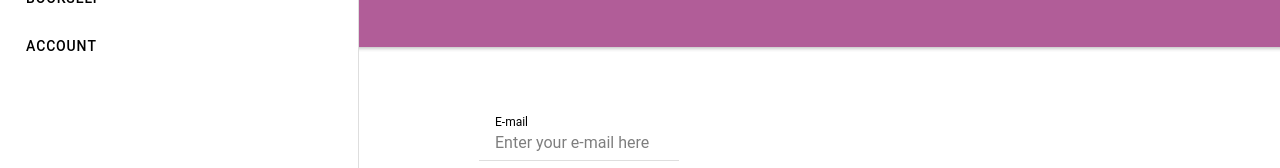
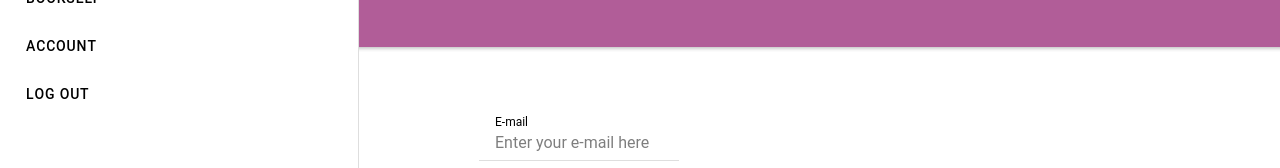
Before and after one commit to Karmalius/MySimpleApp, a React (Create React App) app in the folder myApp/: page /login in a window 1280 px wide. Shown: the part 120-288 px from the top of the page. Built offline with nearby package versions, Linux system fonts and the light colour scheme.

Commit message:
Added menu button for log out

```diff
--- a/myApp/src/components/Menu.tsx
+++ b/myApp/src/components/Menu.tsx
@@ -61,6 +61,13 @@ const Menu: React.FC = (props) => {
                 </IonButton>
               </IonButtons>
             </IonItem>
+            <IonItem>
+              <IonButtons>
+                <IonButton routerLink="/Welcome" onClick={() => onClickHandler()}>
+                  Log out
+                </IonButton>
+              </IonButtons>
+            </IonItem>
           </IonList>
         </IonContent>
       </IonMenu>
```
